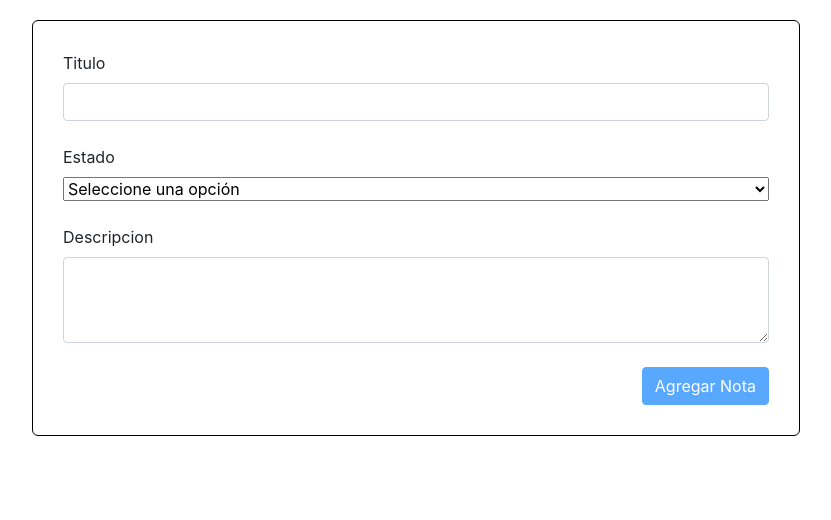
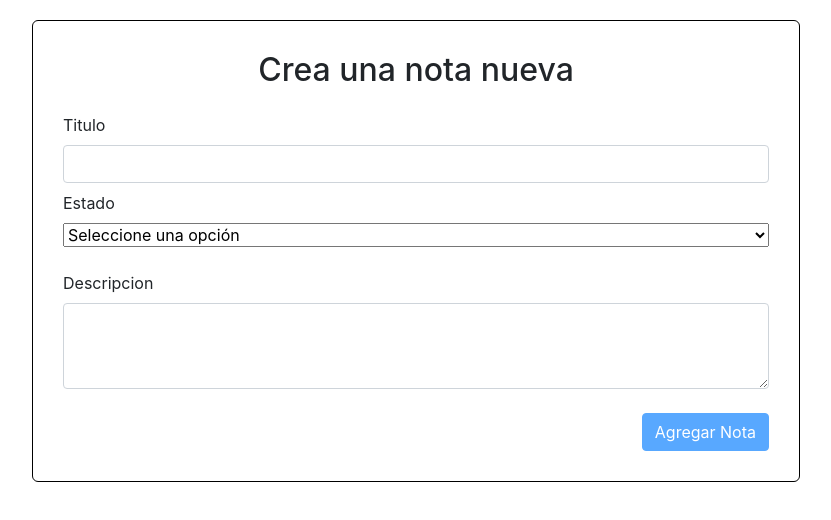
Before and after one commit to Gonzalo-Bruna/MisNotas, an Angular app: page / in a window 1280 px wide. Shown: the top 520 px of the page, without its empty margins (224-1055 px from the left). Built offline with nearby package versions, Linux system fonts and the light colour scheme.

Commit message:
agregado titulo en componente crearNota

```diff
--- a/src/app/componentes/crear-nota/crear-nota.component.html
+++ b/src/app/componentes/crear-nota/crear-nota.component.html
@@ -1,6 +1,8 @@
 <form [formGroup]="formulario">
 
-    <div class="mb-4">
+    <h2 class="mb-4 text-center">Crea una nota nueva</h2>
+
+    <div class="mb-2">
         <label class="form-label">Titulo</label>
         <input type="text" class="form-control" formControlName="titulo">
     </div>
```
